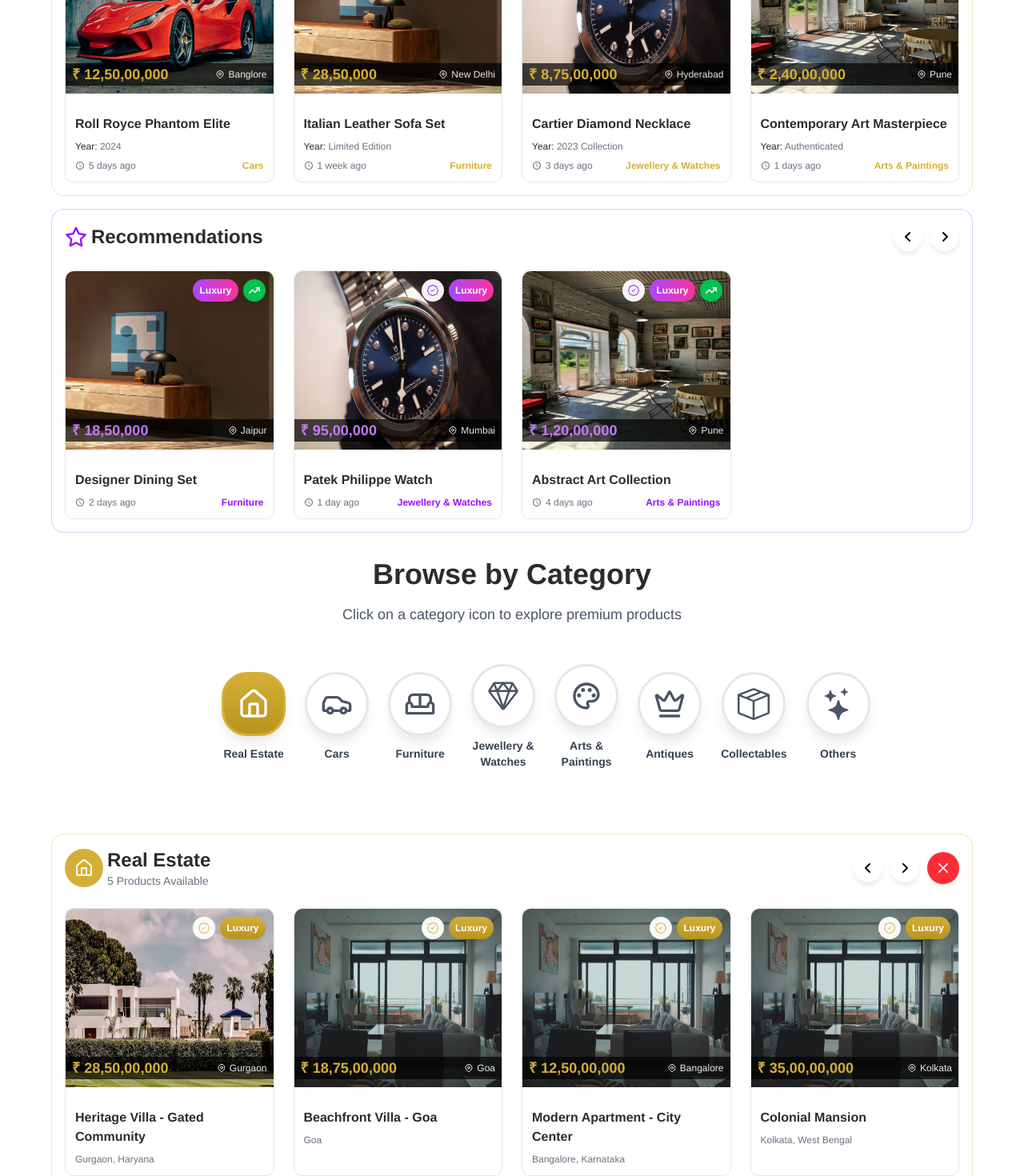
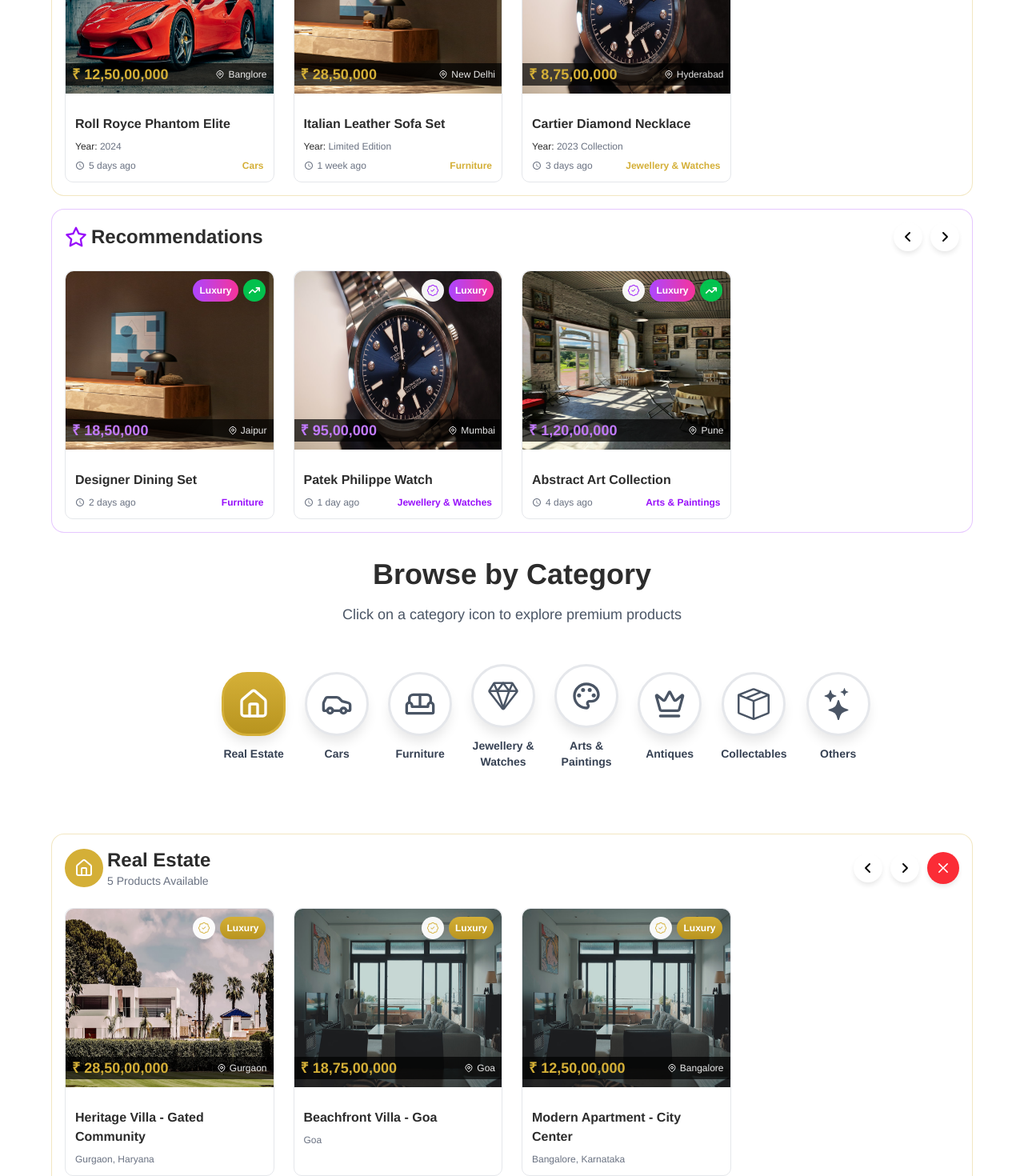
Before and after one commit to TriDiziDev2/Billionaire-Auctions-Website, a React (Vite) app: page / in a window 1280 px wide. Shown: the part 780-2250 px from the top of the page at 80% size. Built offline with nearby package versions, Linux system fonts and the light colour scheme.

Commit message:
made changes in footer, mobile navbar

```diff
--- a/src/components/ExclusiveUpdates/ExclusiveUpdates.css
+++ b/src/components/ExclusiveUpdates/ExclusiveUpdates.css
@@ -232,7 +232,7 @@
 
   .exclusive-hightlight-container {
     width: 100%;
-    font-size: 9px;
+    font-size: 8px;
     justify-content: center;
   }
 
--- a/src/components/FeaturedListings/FeaturedListings.jsx
+++ b/src/components/FeaturedListings/FeaturedListings.jsx
@@ -41,16 +41,16 @@ const featuredData = [
     category: 'Jewellery & Watches',
     location: 'Hyderabad',
   },
-  {
-    id: 4,
-    title: 'Contemporary Art Masterpiece',
-    year: 'Authenticated',
-    time: '1 days ago',
-    image: home,
-    cost: '2,40,00,000',
-    category: 'Arts & Paintings',
-    location: 'Pune',
-  },
+  // {
+  //   id: 4,
+  //   title: 'Contemporary Art Masterpiece',
+  //   year: 'Authenticated',
+  //   time: '1 days ago',
+  //   image: home,
+  //   cost: '2,40,00,000',
+  //   category: 'Arts & Paintings',
+  //   location: 'Pune',
+  // },
 ];
 
 const FeaturedListings = () => {
--- a/src/components/Footer/Footer.css
+++ b/src/components/Footer/Footer.css
@@ -232,7 +232,7 @@
   }
 
   .footer-section-links-container span {
-    font-size: 11px;
+    font-size: 9px;
     line-height: 20px;
     color: rgba(153, 161, 175, 1);
   }
--- a/src/components/MobileFooter/MobileFooter.css
+++ b/src/components/MobileFooter/MobileFooter.css
@@ -37,7 +37,7 @@
     justify-content: center;
     align-items: center;
     border-radius: 32px;
-    font-size: 14px;
+    font-size: 10px;
     line-height: 21.39px;
     cursor: pointer;
     font-weight: 700;
--- a/src/components/RealEstate/RealEstate.css
+++ b/src/components/RealEstate/RealEstate.css
@@ -88,7 +88,7 @@
   }
 
   .real-estate-grid-container {
-    grid-template-columns: repeat(4, 1fr);
+    grid-template-columns: repeat(3, 1fr);
     gap: 2px;
   }
 }
--- a/src/components/RealEstate/RealEstate.jsx
+++ b/src/components/RealEstate/RealEstate.jsx
@@ -35,14 +35,14 @@ const realEstateData = [
     city: 'Bangalore, Karnataka',
     location: 'Bangalore',
   },
-  {
-    id: 4,
-    title: 'Colonial Mansion',
-    image: apartment,
-    cost: '35,00,00,000',
-    city: 'Kolkata, West Bengal',
-    location: 'Kolkata',
-  },
+  // {
+  //   id: 4,
+  //   title: 'Colonial Mansion',
+  //   image: apartment,
+  //   cost: '35,00,00,000',
+  //   city: 'Kolkata, West Bengal',
+  //   location: 'Kolkata',
+  // },
 ];
 
 const RealEstate = () => {
--- a/src/pages/HomePage/HomePage.jsx
+++ b/src/pages/HomePage/HomePage.jsx
@@ -20,7 +20,6 @@ const HomePage = () => {
       <BillionaireAuction />
       <BuyAndSell />
       <ExclusiveUpdates />
-      <MobileFooter />
     </div>
   );
 };
```
